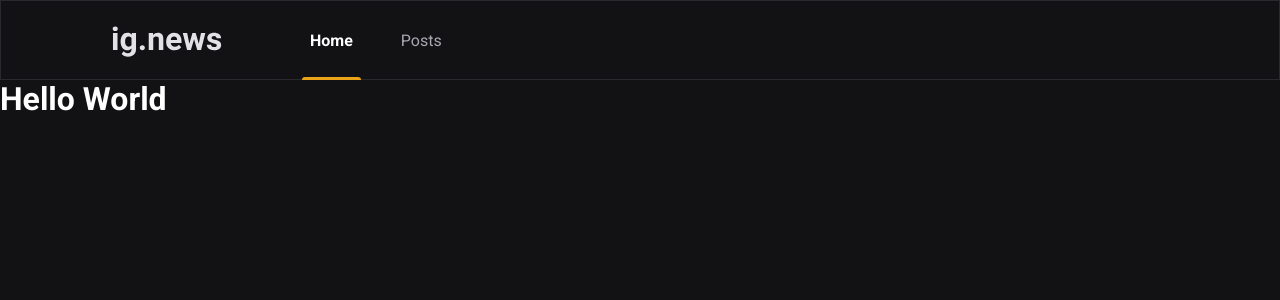
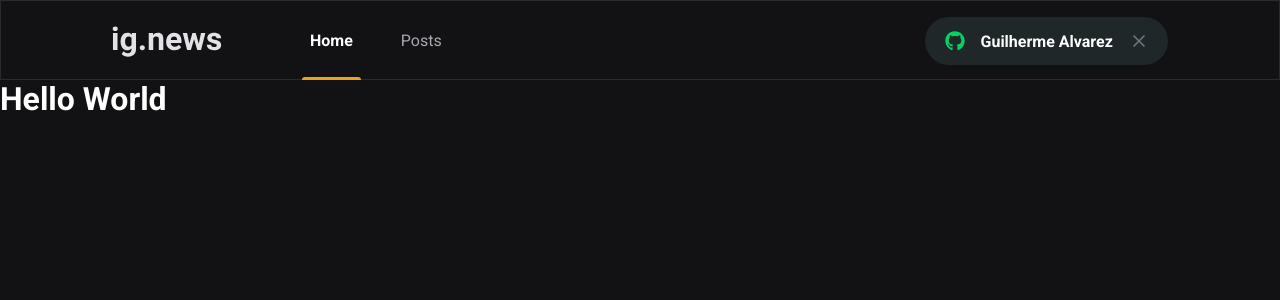
Before and after one commit to GuilhermeAlvarez-00/ig.news-ignite, a Next.js app: page / in a window 1280 px wide. Shown: the top 300 px of the page. Built offline with nearby package versions, Linux system fonts and the light colour scheme.

Commit message:
adicionando signInButton

```diff
--- a/package.json
+++ b/package.json
@@ -12,6 +12,7 @@
     "next": "11.1.2",
     "react": "17.0.2",
     "react-dom": "17.0.2",
+    "react-icons": "^4.3.1",
     "sass": "^1.43.2"
   },
   "devDependencies": {
--- a/src/components/Header/index.tsx
+++ b/src/components/Header/index.tsx
@@ -1,3 +1,4 @@
+import { SignInButton } from '../SignInButton'
 import styles from './styles.module.scss'
 
 export function Header() {
@@ -10,6 +11,8 @@
           <a className={styles.active} href="">Home</a>
           <a href="">Posts</a>
         </nav>
+
+        <SignInButton />
       </div>
     </header>
   )
--- a/src/components/Header/styles.module.scss
+++ b/src/components/Header/styles.module.scss
@@ -50,4 +50,8 @@
       }
     }
   }
+
+  button {
+    margin-left: auto;
+  }
 }
--- /dev/null
+++ b/src/components/SignInButton/index.tsx
@@ -0,0 +1,27 @@
+import { FaGithub } from 'react-icons/fa'
+import { FiX } from 'react-icons/fi'
+
+import styles from './styles.module.scss'
+
+export function SignInButton() {
+  const isLoggedIn = true
+
+  return isLoggedIn ? (
+    <button
+      type="button"
+      className={styles.signInButton}
+    >
+      <FaGithub color="#04d361" />
+      Guilherme Alvarez
+      <FiX color="#737380" className={styles.closeIcon} />
+    </button>
+  ) : (
+    <button
+      type="button"
+      className={styles.signInButton}
+    >
+      <FaGithub color="#eba417" />
+      Sign in with Github
+    </button>
+  )
+}
--- /dev/null
+++ b/src/components/SignInButton/styles.module.scss
@@ -0,0 +1,31 @@
+.signInButton {
+  height: 3rem;
+  border-radius: 3rem;
+  border: 0;
+  background-color: var(--gray-850);
+  color: var(--white);
+  font-weight: bold;
+  display: flex;
+  align-items: center;
+  justify-content: center;
+  padding: 0 1.2rem;
+
+  svg:first-child {
+    margin-right: 1rem;
+  }
+
+  svg {
+    width: 20px;
+    height: 20px;
+  }
+
+  svg.closeIcon {
+    margin-left: 1rem;
+  }
+
+  transition: filter 0.2s;
+
+  &:hover {
+    filter: brightness(0.8);
+  }
+}
--- a/src/styles/global.scss
+++ b/src/styles/global.scss
@@ -9,6 +9,7 @@
   --gray-100: #e1e1e6;
   --gray-300: #a8a8b3;
   --gray-800: #29292e;
+  --gray-850: #1f2729;
   --gray-900: #121214;
   --cyan-500: #61dafb;
   --yellow-500: #eba417;
```
Also changed, not shown: 1 other file (tests, documents, lock files or other folders).
